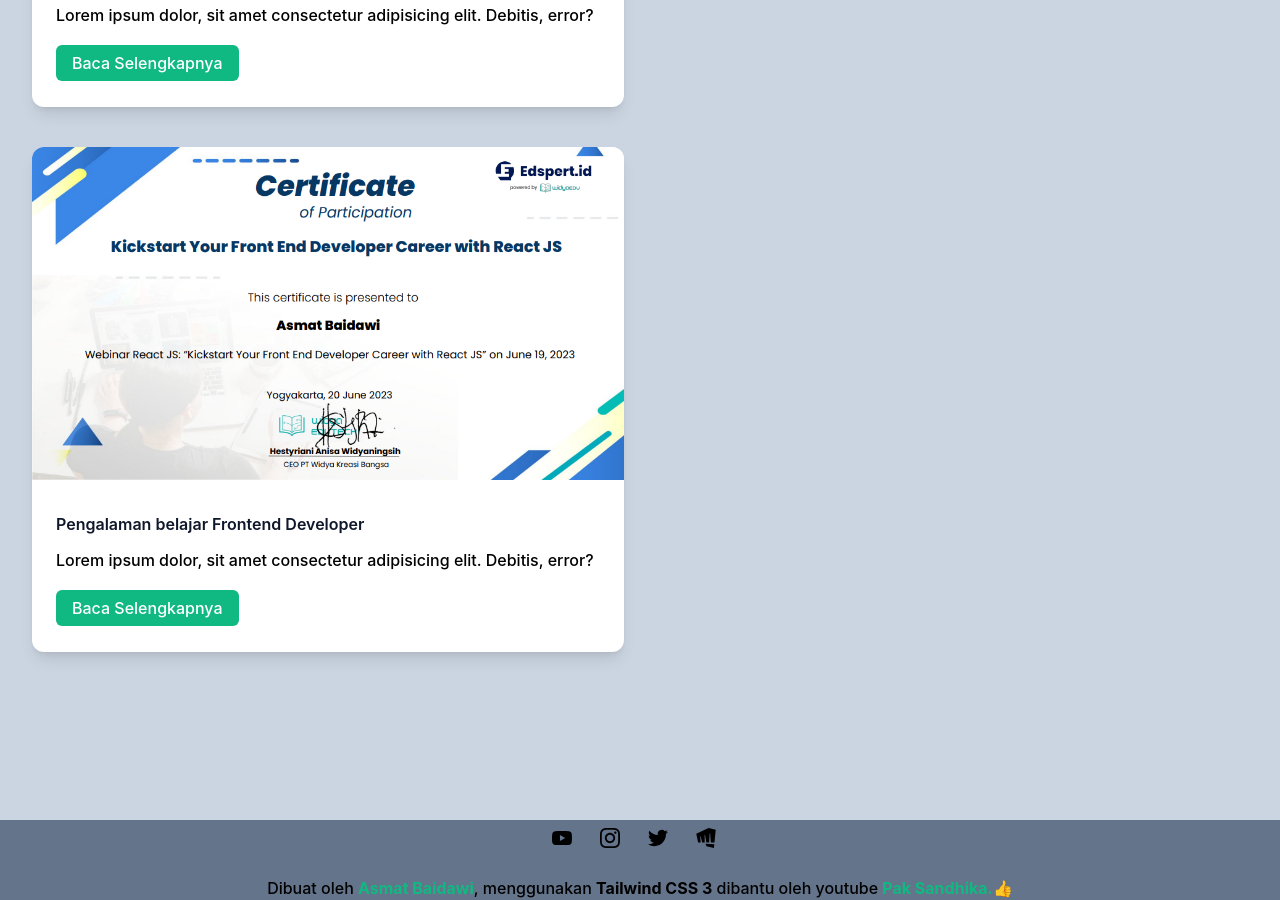
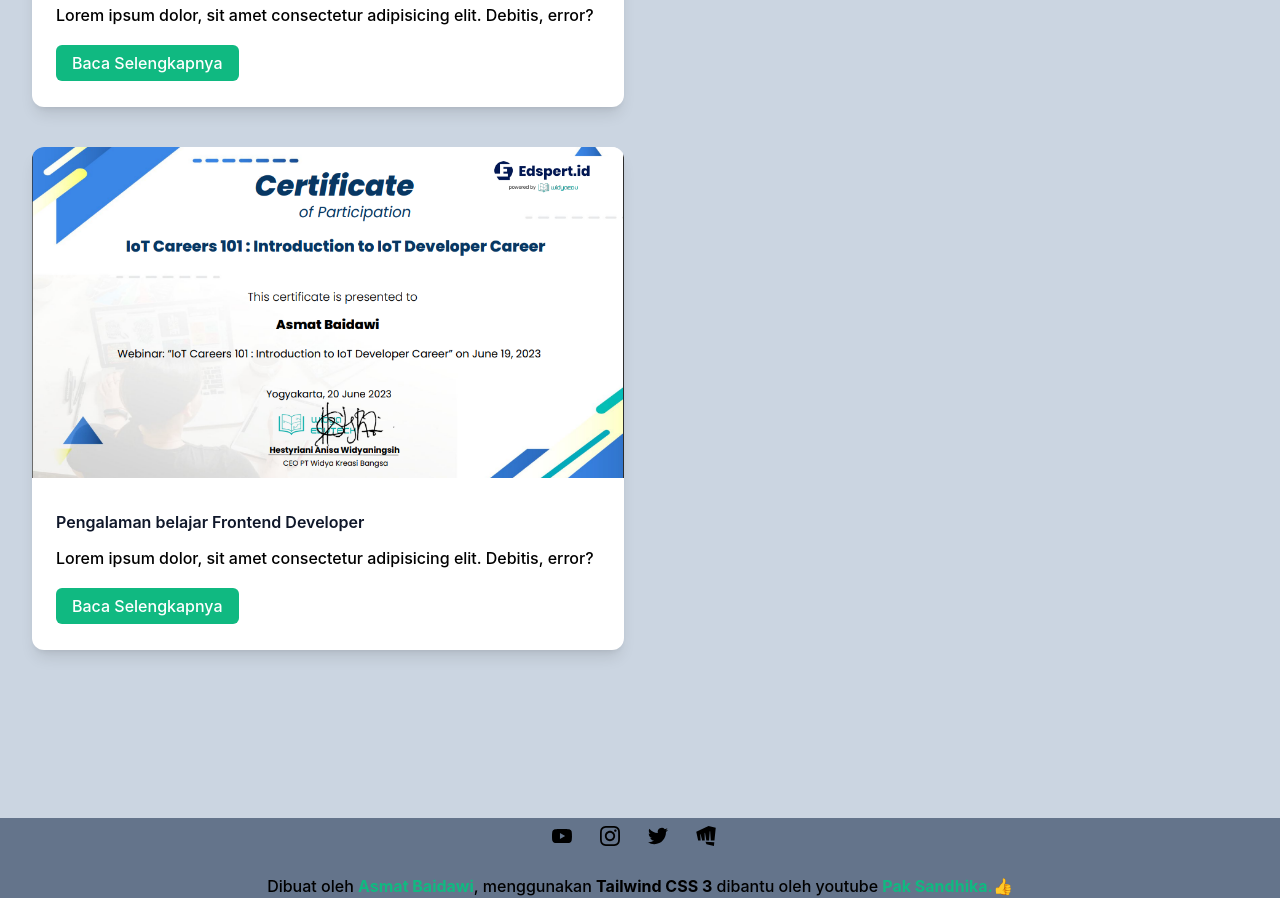
Before and after one commit to Baidawi11/portofolio_tailwind, a website: page index.html in a window 1280 px wide. Shown: the part 3832-4732 px from the top of the page. Drawn offline with Linux system fonts and the light colour scheme.

Commit message:
Update index.html

```diff
--- a/index.html
+++ b/index.html
@@ -164,7 +164,7 @@
                 </div>
                 <div class="w-full px-4 lg:w-1/2 xl:w-1/3">
                     <div class="bg-white rounded-xl shadow-lg overflow-hidden mb-10">
-                        <img src="dist/img/sertifikat.PNG" alt="sertifikat1" class="w-full">
+                        <img src="dist/img/serifikat1.PNG" alt="sertifikat1" class="w-full">
                         <div class="py-8 px-6">
                             <h3>
                                 <a href="#" class="block mb-3 font-semibold text-dark hover:text-primary truncate">Pengalaman belajar Frontend Developer</a>
```
